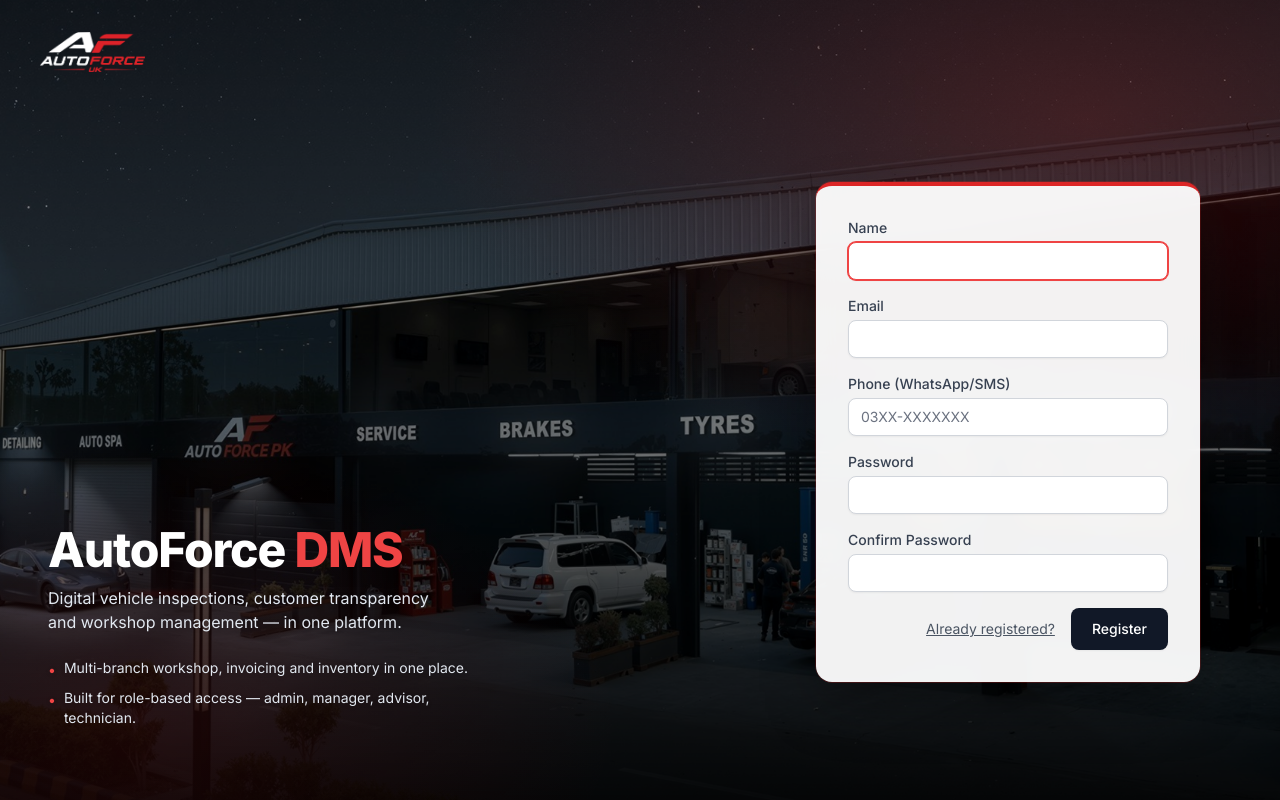
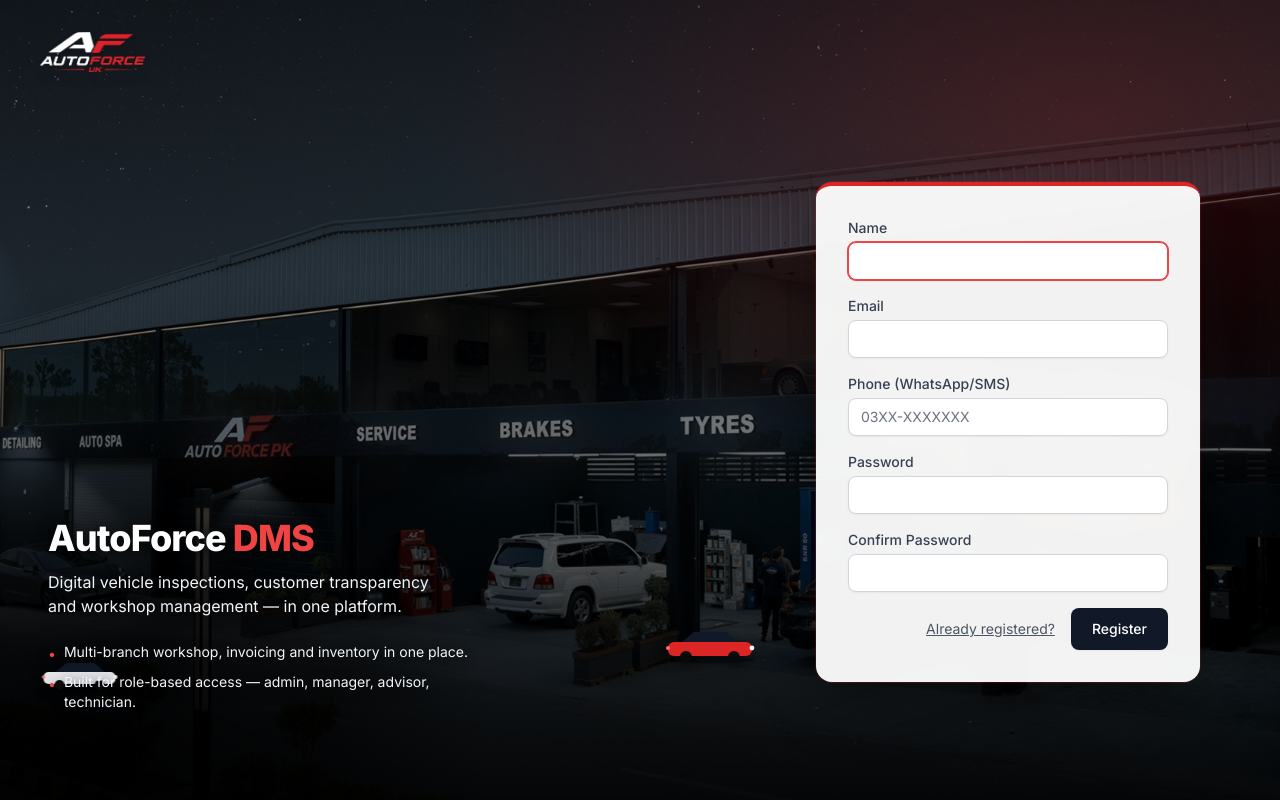
Before and after one commit to bilalfarooq000/autoforce, a Laravel app: page /register in a window 1280 px wide. Run offline with Laravel 12, Linux system fonts and the light colour scheme; style sheets or scripts are compiled from the project's sources; parts of the project's set-up code (start-up, migrations or seed data) failed here and were passed over.

Commit message:
Replace invisible light streaks with real animated car icons, fix text legibility
The headlight-streak divs were rendering behind the dark overlay
layers (no z-index), so they were never actually visible - replaced
with two explicit car SVGs on a proper z-index that visibly drive
across the road toward the garage. Also added a dedicated dark vignette
behind the left-side heading/text block so it reads clearly against
the busy photo instead of clashing with the building signage.

Co-Authored-By: Claude Sonnet 5 <noreply@anthropic.com>

```diff
--- a/resources/views/layouts/guest.blade.php
+++ b/resources/views/layouts/guest.blade.php
@@ -23,21 +23,31 @@
             .bg-kenburns {
                 animation: kenburns 22s ease-in-out infinite alternate;
             }
-            @keyframes headlightSweep {
-                0%   { transform: translateX(-30%); opacity: 0; }
-                8%   { opacity: 1; }
-                45%  { opacity: 1; }
-                55%  { opacity: 0; }
-                100% { transform: translateX(130%); opacity: 0; }
+
+            /* Cars driving across the bottom, toward the garage */
+            .car-lane {
+                position: absolute;
+                left: 0;
+                width: 100%;
+                height: 44px;
+                z-index: 15;
+                pointer-events: none;
             }
-            .headlight-streak {
+            @keyframes driveIn {
+                0%   { transform: translateX(-20vw); opacity: 0; }
+                10%  { opacity: 1; }
+                85%  { opacity: 1; }
+                100% { transform: translateX(78vw); opacity: 0; }
+            }
+            .car {
                 position: absolute;
-                height: 3px;
-                width: 220px;
-                border-radius: 999px;
-                filter: blur(2px);
-                animation: headlightSweep 7s linear infinite;
+                bottom: 0;
+                animation-name: driveIn;
+                animation-timing-function: linear;
+                animation-iteration-count: infinite;
+                filter: drop-shadow(0 4px 6px rgba(0,0,0,.5));
             }
+
             @keyframes floatCard {
                 0%   { opacity: 0; transform: translateY(16px); }
                 100% { opacity: 1; transform: translateY(0); }
@@ -59,30 +69,50 @@
             <!-- Full-screen branding photo with slow cinematic zoom -->
             <img src="{{ asset('images/login-bg-garage.jpg') }}" alt="" class="bg-kenburns absolute inset-0 w-full h-full object-cover scale-105">
 
-            <!-- Moving headlight / taillight streaks to suggest cars passing -->
-            <div class="headlight-streak" style="top: 71%; left: 0; background: linear-gradient(90deg, transparent, rgba(255,255,255,.9), transparent); animation-delay: 0s;"></div>
-            <div class="headlight-streak" style="top: 74%; left: 0; background: linear-gradient(90deg, transparent, rgba(220,38,38,.9), transparent); animation-delay: 3.2s; width: 160px;"></div>
-            <div class="headlight-streak" style="top: 69%; left: 0; background: linear-gradient(90deg, transparent, rgba(255,255,255,.6), transparent); animation-delay: 5.4s; width: 120px;"></div>
+            <div class="absolute inset-0 z-[5]" style="background: linear-gradient(180deg, rgba(0,0,0,.55) 0%, rgba(0,0,0,.4) 35%, rgba(0,0,0,.65) 70%, rgba(0,0,0,.92) 100%);"></div>
+            <div class="absolute inset-0 z-[5]" style="background: radial-gradient(1100px 600px at 85% 15%, rgba(220,38,38,.2) 0%, transparent 60%);"></div>
+            <!-- Dedicated dark panel behind the left-side text so it stays legible over the busy photo -->
+            <div class="absolute inset-0 z-[5]" style="background: radial-gradient(520px 420px at 8% 92%, rgba(0,0,0,.85) 0%, rgba(0,0,0,.55) 45%, transparent 75%);"></div>
 
-            <div class="absolute inset-0" style="background: linear-gradient(180deg, rgba(0,0,0,.55) 0%, rgba(0,0,0,.4) 35%, rgba(0,0,0,.65) 70%, rgba(0,0,0,.92) 100%);"></div>
-            <div class="absolute inset-0" style="background: radial-gradient(1100px 600px at 85% 15%, rgba(220,38,38,.2) 0%, transparent 60%);"></div>
-            <div class="absolute inset-0" style="background: radial-gradient(700px 400px at 10% 90%, rgba(220,38,38,.12) 0%, transparent 70%);"></div>
+            <!-- Cars driving across the road toward the garage -->
+            <div class="car-lane" style="bottom: 17%;">
+                <svg class="car" width="92" height="34" viewBox="0 0 92 34" style="animation-duration: 9s; animation-delay: 0s;">
+                    <ellipse cx="46" cy="30" rx="44" ry="3" fill="black" opacity=".35"/>
+                    <rect x="4" y="12" width="84" height="14" rx="6" fill="#dc2626"/>
+                    <path d="M18 12 L30 2 H62 L74 12 Z" fill="#111827"/>
+                    <circle cx="22" cy="27" r="6" fill="#0a0a0a"/>
+                    <circle cx="70" cy="27" r="6" fill="#0a0a0a"/>
+                    <circle cx="88" cy="18" r="2.4" fill="#fff" opacity=".95"/>
+                    <circle cx="4" cy="18" r="2" fill="#f87171"/>
+                </svg>
+            </div>
+            <div class="car-lane" style="bottom: 13.5%;">
+                <svg class="car" width="78" height="30" viewBox="0 0 78 30" style="animation-duration: 11s; animation-delay: 4s;">
+                    <ellipse cx="39" cy="26" rx="37" ry="2.6" fill="black" opacity=".35"/>
+                    <rect x="3" y="10" width="72" height="12" rx="5" fill="#e5e7eb"/>
+                    <path d="M15 10 L26 1 H54 L64 10 Z" fill="#111827"/>
+                    <circle cx="19" cy="23" r="5" fill="#0a0a0a"/>
+                    <circle cx="59" cy="23" r="5" fill="#0a0a0a"/>
+                    <circle cx="75" cy="15" r="2" fill="#fff" opacity=".95"/>
+                    <circle cx="3" cy="15" r="1.7" fill="#f87171"/>
+                </svg>
+            </div>
 
             <!-- Top brand strip -->
-            <div class="relative z-10 px-6 sm:px-10 pt-8">
+            <div class="relative z-20 px-6 sm:px-10 pt-8">
                 <img src="{{ asset('images/autoforce-logo-white.png') }}" alt="AutoForce" class="h-10 w-auto drop-shadow-lg">
             </div>
 
-            <div class="relative z-10 min-h-[calc(100vh-5rem)] flex items-center justify-center lg:justify-end px-6 sm:px-10 lg:pr-20 py-10">
-                <div class="hidden lg:block absolute left-12 bottom-16 max-w-md text-left">
-                    <h1 class="text-5xl font-extrabold text-white tracking-tight drop-shadow-lg">AutoForce <span class="text-red-500">DMS</span></h1>
-                    <p class="text-base text-slate-200 mt-3 max-w-sm drop-shadow">Digital vehicle inspections, customer transparency and workshop management — in one platform.</p>
+            <div class="relative z-20 min-h-[calc(100vh-5rem)] flex items-center justify-center lg:justify-end px-6 sm:px-10 lg:pr-20 py-10">
+                <div class="hidden lg:block absolute left-12 bottom-20 max-w-md text-left">
+                    <h1 class="text-4xl font-extrabold text-white tracking-tight drop-shadow-[0_2px_8px_rgba(0,0,0,.9)]">AutoForce <span class="text-red-500">DMS</span></h1>
+                    <p class="text-base text-slate-100 mt-3 max-w-sm drop-shadow-[0_2px_6px_rgba(0,0,0,.9)]">Digital vehicle inspections, customer transparency and workshop management — in one platform.</p>
                     <ul class="mt-6 space-y-2 text-left">
-                        <li class="flex items-start gap-2 text-sm text-slate-200 drop-shadow">
+                        <li class="flex items-start gap-2 text-sm text-slate-100 drop-shadow-[0_2px_6px_rgba(0,0,0,.9)]">
                             <span class="text-red-500 mt-0.5">&bull;</span>
                             <span>Multi-branch workshop, invoicing and inventory in one place.</span>
                         </li>
-                        <li class="flex items-start gap-2 text-sm text-slate-200 drop-shadow">
+                        <li class="flex items-start gap-2 text-sm text-slate-100 drop-shadow-[0_2px_6px_rgba(0,0,0,.9)]">
                             <span class="text-red-500 mt-0.5">&bull;</span>
                             <span>Built for role-based access — admin, manager, advisor, technician.</span>
                         </li>
```
